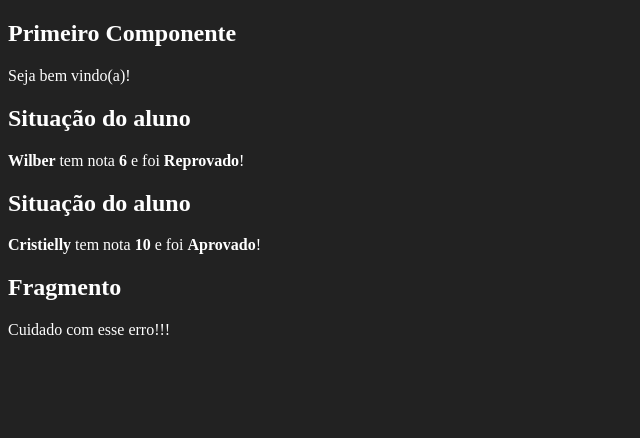
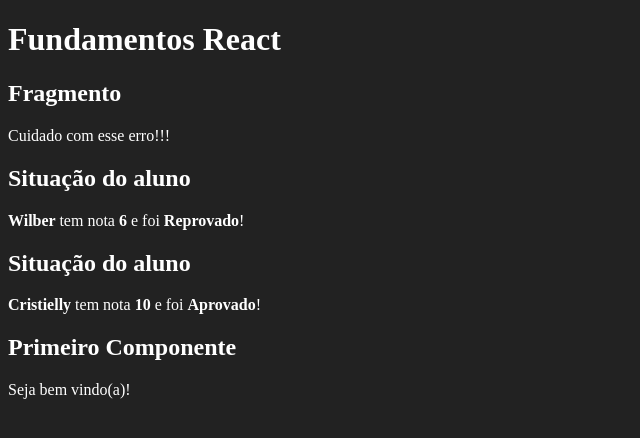
Before and after one commit to wilberchair/curso-react, a React (Create React App) app in the folder fundamentos-react/: page / in a window 1280 px wide. Shown: the top 438 px of the page, without its empty margins (0-640 px from the left). Built offline with nearby package versions, Linux system fonts and the light colour scheme.

Commit message:
feat(react): melhorando a estrutura

```diff
--- /dev/null
+++ b/fundamentos-react/src/App.jsx
@@ -0,0 +1,17 @@
+import React from 'react'
+
+import Primeiro from './components/basicos/Primeiro'
+import ComParametro from './components/basicos/ComParametro'
+import Fragmento from './components/basicos/Fragmento'
+
+//export default posso retornar uma função anônima
+//poderia deixar parenteses sem nada no parametro ou posso deixar o underline
+//que representa que o parametro nao é importante
+export default _ =>
+  <div id='app'>
+    <h1>Fundamentos React</h1>
+    <Fragmento />
+    <ComParametro title='Situação do aluno' aluno='Wilber' nota={5.3} />
+    <ComParametro title='Situação do aluno' aluno='Cristielly' nota={9.9} />
+    <Primeiro></Primeiro>
+  </div>
--- a/fundamentos-react/src/index.js
+++ b/fundamentos-react/src/index.js
@@ -2,20 +2,12 @@
 import ReactDOM from 'react-dom'
 import React from 'react'
 
-import Primeiro from './components/basicos/Primeiro'
-import ComParametro from './components/basicos/ComParametro'
-import Fragmento from './components/basicos/Fragmento'
+import App from './App'
 
 // const el = document.getElementById('root')
 
 // ReactDOM.render('Olá Reactttt', el)
 ReactDOM.render(
-  <div>
-    {/* <strong>Olá React!!!</strong> */}
-    <Primeiro></Primeiro>
-    <ComParametro title='Situação do aluno' aluno ='Wilber' nota={5.3} />
-    <ComParametro title='Situação do aluno' aluno ='Cristielly' nota={9.9} />
-    <Fragmento />
-  </div>,
+  <App />,
   document.getElementById('root')
 )
```
